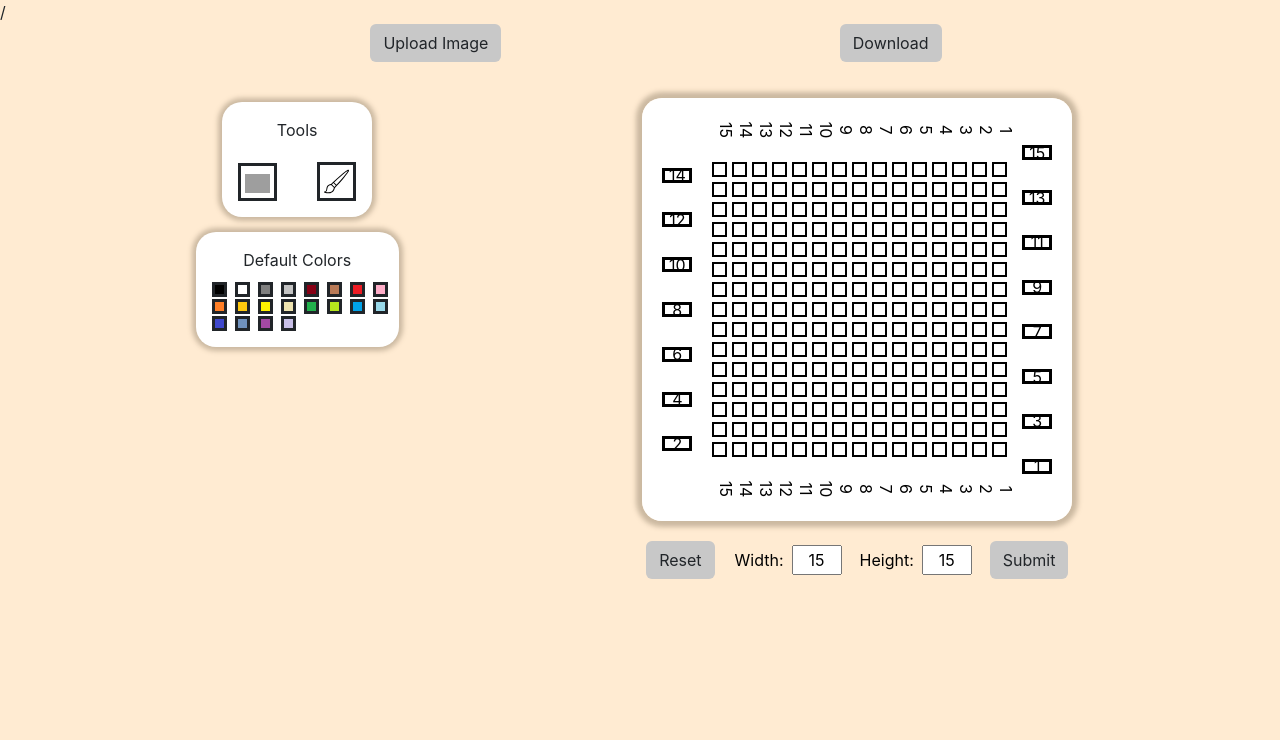
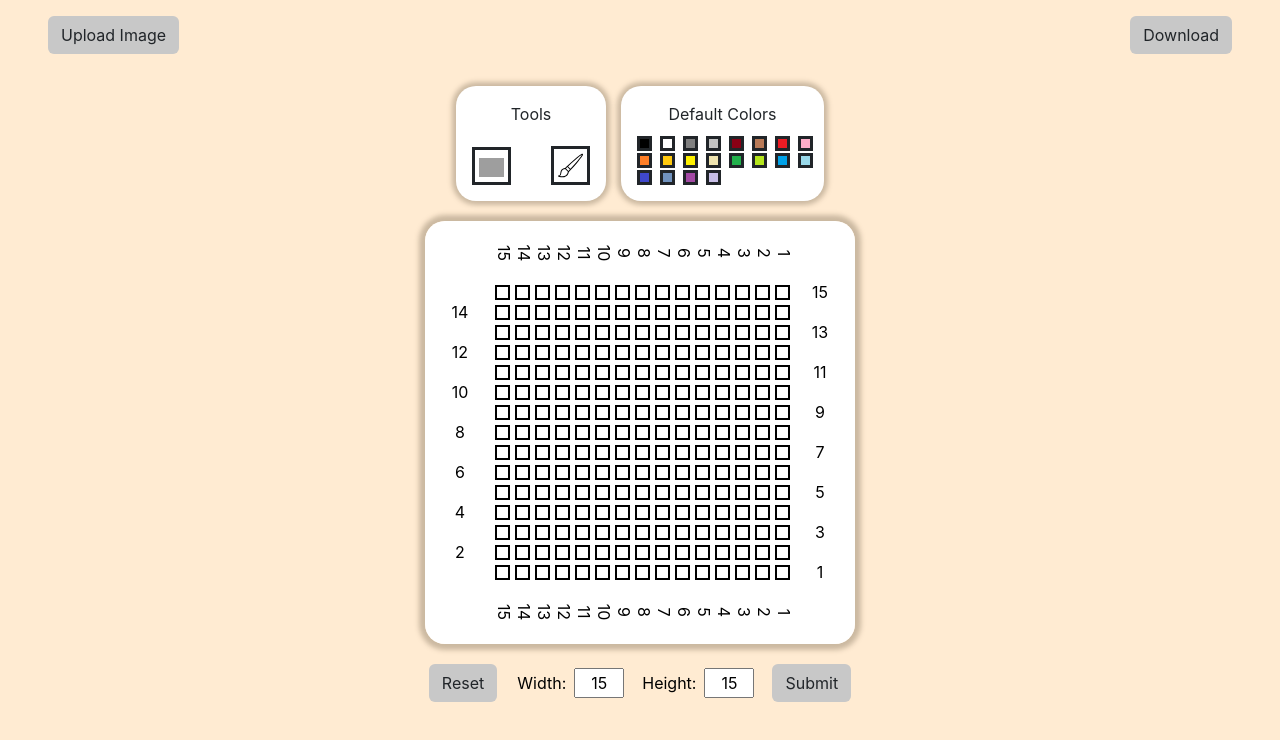
Before and after one commit to natibek/crochet-pix, a React (Create React App) app: page / in a window 1280 px wide. Shown: the top 740 px of the page. Built offline with nearby package versions, Linux system fonts and the light colour scheme; grey boxes are pictures that could not be loaded.

Commit message:
row counters and pixel data state

```diff
--- a/public/index.html
+++ b/public/index.html
@@ -12,7 +12,7 @@
     <link href="https://cdn.jsdelivr.net/npm/bootstrap@5.3.0/dist/css/bootstrap.min.css" rel="stylesheet" />
     <link rel="stylesheet" href="https://cdn.jsdelivr.net/npm/bootstrap-icons@1.11.2/font/bootstrap-icons.min.css">
     <link rel="icon" href="thread.svg">
-    <script src="https://code.jquery.com/jquery-3.3.1.slim.min.js"></script>/
+    <script src="https://code.jquery.com/jquery-3.3.1.slim.min.js"></script>
     <script src="https://stackpath.bootstrapcdn.com/bootstrap/4.3.1/js/bootstrap.min.js"></script>
 
   </head>
--- a/src/App.css
+++ b/src/App.css
@@ -5,11 +5,6 @@
 body {
   box-sizing: border-box;
   background-color: rgb(255,235, 210);
-}
-.nav_bar {
-  list-style: none;
-  display: flex;
-  justify-content: space-evenly;
 }
 
 .bg-light-grey {
@@ -59,18 +54,13 @@ body {
   height: 15px;
 }
 
-.colors:hover {
-  color: red;
-}
-/* pixel grid */
-
 .grid_container {
   gap: 20px;
   z-index: 0;
   position: relative;
   color: black;
 }
-
+/* grid container also has the reset, inputs and submit */
 .canvas {
   display: flex;
   max-width: 700px;
@@ -79,6 +69,7 @@ body {
   border-radius: 20px;
   overflow: auto;
 }
+/* grid is within canvas */
 
 .grid_display {
   padding: 20px;
@@ -87,6 +78,7 @@ body {
   gap: 5px;
   column-gap: 10px;
 }
+/* pixel art section is the grid display */
 
 .grid_box {
   padding: 20px;
@@ -100,20 +92,19 @@ body {
 }
 
 /* pixel grid */
-.left_count,
-.right_count {
-  display: grid;
-  row-gap: 7.4px;
+
+.pix {
+  border-width: 2px;
+  border-style: solid;
+  width: 15px;
+  height: 15px;
 }
 
-.top_count,
-.bottom_count {
-  display: flex;
-  justify-content: left;
-  margin-left: 54px;
+.pix:hover,
+.highlight,
+.colors:hover {
+  color: red;
 }
-
-
 
 
 .not_loading {
@@ -159,30 +150,32 @@ body {
 
 }
 
-#grid_width,
-#grid_height {
-  width: 50px;
+.count_lr {
+  width: 30px;
+  height: 20px;
+  color: black;
+  background-color: white;
+  text-align: center;
 }
 
-.pix {
-  border-width: 2px;
-  border-style: solid;
-  width: 15px;
-  height: 15px;
+.count_lr_em {
+  /* content: ''; */
+  width: 30px;
+  height: 20px;
+  color: black;
+
 }
 
-.count_lr {
-  border-style: solid;
-  width: 30px;
-  height: 15px;
-  font-size: 16px;
-  color: black;
-  background-color: white;
+.left_right {
+  display: flex;
+  align-items: start;
 }
-.count_lr_em{
-  content: ' ';
-  width: 30px;
-  height: 15px;
+
+.right_count,
+.left_count {
+  display: flex;
+  flex-direction: column;
+  margin-top: 17px;
 }
 
 .count_ud {
@@ -192,27 +185,12 @@ body {
   background-color: white;
 }
 
-.pix:hover,
-.highlight {
-  color: red;
+.up_down {
+  display: flex;
+  flex-direction: column;
 }
-
-/* .upload {
+.top_count,
+.bottom_count {
   display: flex;
-  justify-content: center;
-  align-items: center;
-  width: 150px;
-  height: fit-content;
-  border-style: solid;
-  border-radius: 10px;
-  box-shadow: 5px 5px 15px 5px #7E6D5766;
-
+  margin-left: 49px;
 }
-
-.upload:hover {
-  background-color: aliceblue;
-}
-
-#image_input {
-
-} */
--- a/src/App.js
+++ b/src/App.js
@@ -15,37 +15,6 @@ export const SelectedColorContext = createContext();
 export const DimContext = createContext();
 
 export const api_url = "http://127.0.0.1:5000/api";
-
-// async function fill_image_api_call(image_data, source, target_color, width, height){
-//   let requestOptions = {
-//     method: 'POST',
-//     headers: {
-//       'Content-Type': 'application/json',
-//       },
-//     body: JSON.stringify({
-//       image_data: (image_data),
-//       source: (source),
-//       target_color: (target_color),
-//       width: (width),
-//       height: (height)
-//     })
-//   };
-//   console.log(requestOptions)
-//   try{
-//     const response = await fetch(api_url + "/fill", requestOptions);
-
-//     if (!response.ok){
-//       throw new Error("Error with POST 2");
-//     }
-
-//     const filled_img = await response.json();
-//     return filled_img;
-//   }
-//   catch(error){
-//     throw error;
-//   }
-// }
-
 
 //Contexts for color, tool, state of processing, and processed image
 const SelectedColorContextProvider = ({children}) => {
@@ -136,19 +105,19 @@ export default function App() {
         <ToolContextProvider>
           <IsProcessedContextProvider>
             <ImageContextProvider>
+
                 <Nav />
-                <div className='row'>
-                  <div className='d-flex col col-4 d-flex justify-content-end align-items-start p-4'>
-                    <div className='flex-col-center' style={{gap: "15px", width: 'fit-content'}}>
-                      <Tool />
-                      <DefaultColor />
-                      <CustomColor />
-                    </div>
-                  </div>
-                  <div className='col col-8 flex-row-center'>
-                    <Display />
-                  </div>
+
+                <div className='d-flex justify-content-center align-itmes-start' style={{gap: "15px"}}>
+                  <Tool />
+                  <DefaultColor />
+                  <CustomColor />
                 </div>
+
+                <div className='flex-row-center'>
+                  <Display />
+                </div>
+
             </ImageContextProvider>
           </IsProcessedContextProvider>
         </ToolContextProvider>
--- a/src/Display.js
+++ b/src/Display.js
@@ -5,16 +5,14 @@ import fill from "./assets/fill.svg";
 export default function Display(){
 
     const [mouse_pressed, set_mouse_pressed] = useState(false);
-    // const [user_width, set_user_width] = useState('15');
-    // const [user_height, set_user_height] = useState('15');
-
     const {dims, set_dims} = useContext(DimContext);
     const img_context = useContext(ImageContext);
     const {is_processed, set_is_processed} = useContext(IsProcessedContext);
     const tool_context = useContext(ToolContext);
     const selected_color_context = useContext(SelectedColorContext);
     let ncols = dims.user_width;
-    let display_pixel_data = Array(dims.user_width*dims.user_height).fill({r:255, g: 255, b:255});
+    const [ display_pixel_data, set_display_pixel_data ] = useState(Array(dims.user_width*dims.user_height).fill({r:255, g: 255, b:255}))
+    // let display_pixel_data = Array(dims.user_width*dims.user_height).fill({r:255, g: 255, b:255});
 
     let left_count = [];
     let right_count = [];
@@ -40,14 +38,15 @@ export default function Display(){
     const left_count_div = (
       <div className='left_count'>
         {left_count.map((c, ind) => (
-          (c === '-') ? <div className='count_lr_em' key={ind}></div> : <div className='flex-row-center count_lr' key={ind}>{c}</div>
+          (c === '-') ? <div className='count_lr_em' key={ind}></div> : <div className='flex-row-center count_lr text-center' key={ind}>{c}</div>
+
         ))}
       </div>
     );
     const right_count_div = (
       <div className='right_count'>
         {right_count.map((c, ind) => (
-          (c === '-') ? <div className='count_lr_em' key={ind}></div> : <div className='flex-row-center count_lr' key={ind}>{c}</div>
+          (c === '-') ? <div className='count_lr_em' key={ind}></div> : <div className='flex-row-center count_lr text-center' key={ind}>{c}</div>
 
         ))}
       </div>
@@ -55,26 +54,38 @@ export default function Display(){
     const top_count_div = (
       <div className='top_count'>
         {top_count.map((c, ind) => (
-          <div className='flex-row-center count_ud ' key={ind}>{c}</div>
+          <div className='flex-row-center count_ud text-center' key={ind}>{c}</div>
         ))}
       </div>
     );
     const bottom_count_div = (
       <div className='bottom_count'>
         {bottom_count.map((c, ind) => (
-          <div className='flex-row-center count_ud ' key={ind}>{c}</div>
+          <div className='flex-row-center count_ud text-center' key={ind}>{c}</div>
         ))}
       </div>
     );
 
+    useEffect( () => {
       if (is_processed === "Yes"){
-      display_pixel_data = img_context.processed_pixel_data.flat();
+        const pixels = document.getElementsByClassName('pix');
+        const pixelArray = Array.from(pixels);
+
+        pixelArray.forEach((pix, _) => {
+          if (pix){
+            pix.style.backgroundColor = 'white';
+          }
+        });
+
+        set_display_pixel_data(img_context.processed_pixel_data.flat());
+        console.log(img_context.processed_pixel_data.flat());
         ncols = img_context.processed_pixel_data[0].length;
         set_dims({
           user_width: img_context.processed_pixel_data[0].length,
           user_height: img_context.processed_pixel_data.length
         });
       }
+    }, [is_processed])
 
     const paint = (event) => {
       if (tool_context.tool === "Pixel"){
@@ -96,13 +107,15 @@ export default function Display(){
       if (tool_context.tool === "Brush" && mouse_pressed){
         if (selected_color_context.selected_color){
           event.target.style.backgroundColor = selected_color_context.selected_color;
-          let new_color = selected_color_context.selected_color.replace('rgb(',"").replace(")","").replaceAll(" ","").split(",");
-          new_color = {
-            r: Number(new_color[0]),
-            g: Number(new_color[1]),
-            b: Number(new_color[2])
-          };
-          display_pixel_data[Number(event.target.id)] = new_color;
+          // let new_color = selected_color_context.selected_color.replace('rgb(',"").replace(")","").replaceAll(" ","").split(",");
+          // new_color = {
+          //   r: Number(new_color[0]),
+          //   g: Number(new_color[1]),
+          //   b: Number(new_color[2])
+          // };
+
+          // let temp = display_pixel_data;
+          // temp[Number(event.target.id)] = new_color;
         }
       }
     };
@@ -128,15 +141,8 @@ export default function Display(){
 
       const width_input = document.getElementById('grid_width');
       const height_input = document.getElementById('grid_height');
-      const pixels = document.getElementsByClassName('pix');
-      const pixelArray = Array.from(pixels);
 
-      pixelArray.forEach((pix, _) => {
-        if (pix){
-          pix.style.backgroundColor = 'white';
-        }
-      });
-
+      set_display_pixel_data(Array(15*15).fill({r:255, g: 255, b:255}))
       width_input.value = 15;
       height_input.value = 15;
     };
@@ -146,14 +152,14 @@ export default function Display(){
       <div className='grid_container flex-col-center' style={{width: 'fit-content'}} >
 
         <div className='canvas shadows_big' id ="scrolling_canvas">
-          <div className='make_scroll' id = "grid_pixelated_image">
-
+          <div id = "grid_pixelated_image">
+          {/* this extends the background to make the scrolling work  */}
             <div className= {`grid_box ${is_processed === "Processing" ? 'processing' : ''}`}>
 
               <div className='up_down'>
                 {top_count_div}
 
-                <div className='left_right flex-row-center'>
+                <div className='left_right'>
                   {left_count_div}
 
                   <div
@@ -197,8 +203,7 @@ export default function Display(){
             </div>
         </div>
 
-        <div className= {
-        `flex-row-center ${is_processed === "Processing" ? 'not_loading' : ''}`} style={{gap: "20px"}}>
+        <div className= {`flex-row-center ${is_processed === "Processing" ? 'not_loading' : ''}`} style={{gap: "20px", marginBottom: "20px"}}>
 
           <button className='btn bg-light-grey' id = 'reset_button' onClick={reset_grid}>Reset</button>
 
@@ -207,12 +212,12 @@ export default function Display(){
 
             <div className='flex-row-center'>
               <label htmlFor = "grid_width">Width:</label>
-            <input type='text' id='grid_width' defaultValue =  {dims.user_width} className="text-center mx-2"></input>
+              <input type='text' id='grid_width' defaultValue =  {dims.user_width} className="text-center mx-2" style={{width: "50px"}}></input>
             </div>
 
             <div className='flex-row-center'>
               <label htmlFor = "grid_height">Height:</label>
-            <input type='text' id= 'grid_height' defaultValue= {dims.user_height} className="text-center mx-2"></input>
+              <input type='text' id= 'grid_height' defaultValue= {dims.user_height} className="text-center mx-2" style={{width: "50px"}}></input>
             </div>
 
             <button className='btn bg-light-grey' onClick={set_dim}> Submit </button>
--- a/src/Nav.js
+++ b/src/Nav.js
@@ -4,11 +4,9 @@ import DownloadImage from "./DownloadImage";
 export default function Nav(){
     // Navigation bar
     return (
-        <ul className='nav_bar'>
-          <li>
-            <UploadButton />
-          </li>
-          <li><DownloadImage /></li>
+        <ul className='d-flex justify-content-between px-5 py-3' style={{listStyle: 'none'}}>
+          <li className="" > <UploadButton /> </li>
+          <li className="" > <DownloadImage /> </li>
         </ul>
     );
   }
--- a/src/UploadButton.js
+++ b/src/UploadButton.js
@@ -27,9 +27,6 @@ async function process_image_api_call(requestData, width, height){
     };
 
     try {
-
-        // last_chunk = chunk_size_slider.value;
-        // last_stride = stride_slider.value;
         const response = await fetch(api_url + "/process_image", requestOptions);
 
         if (!response.ok){
@@ -37,7 +34,7 @@ async function process_image_api_call(requestData, width, height){
         }
 
         const processed_image_data = await response.json();
-        return processed_image_data
+        return processed_image_data;
 
     }
     catch(error) {
```
Lines whose indentation alone changed are shown as unchanged.
